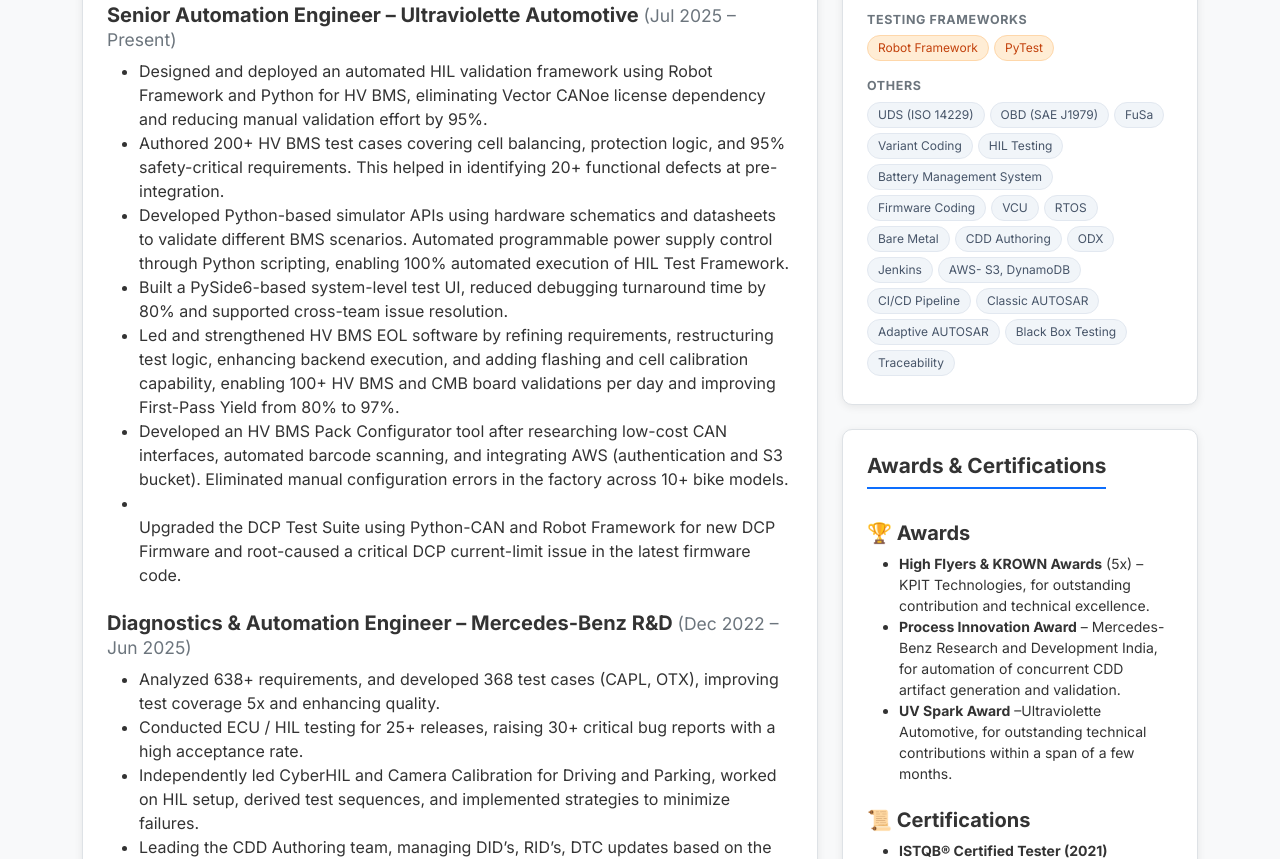
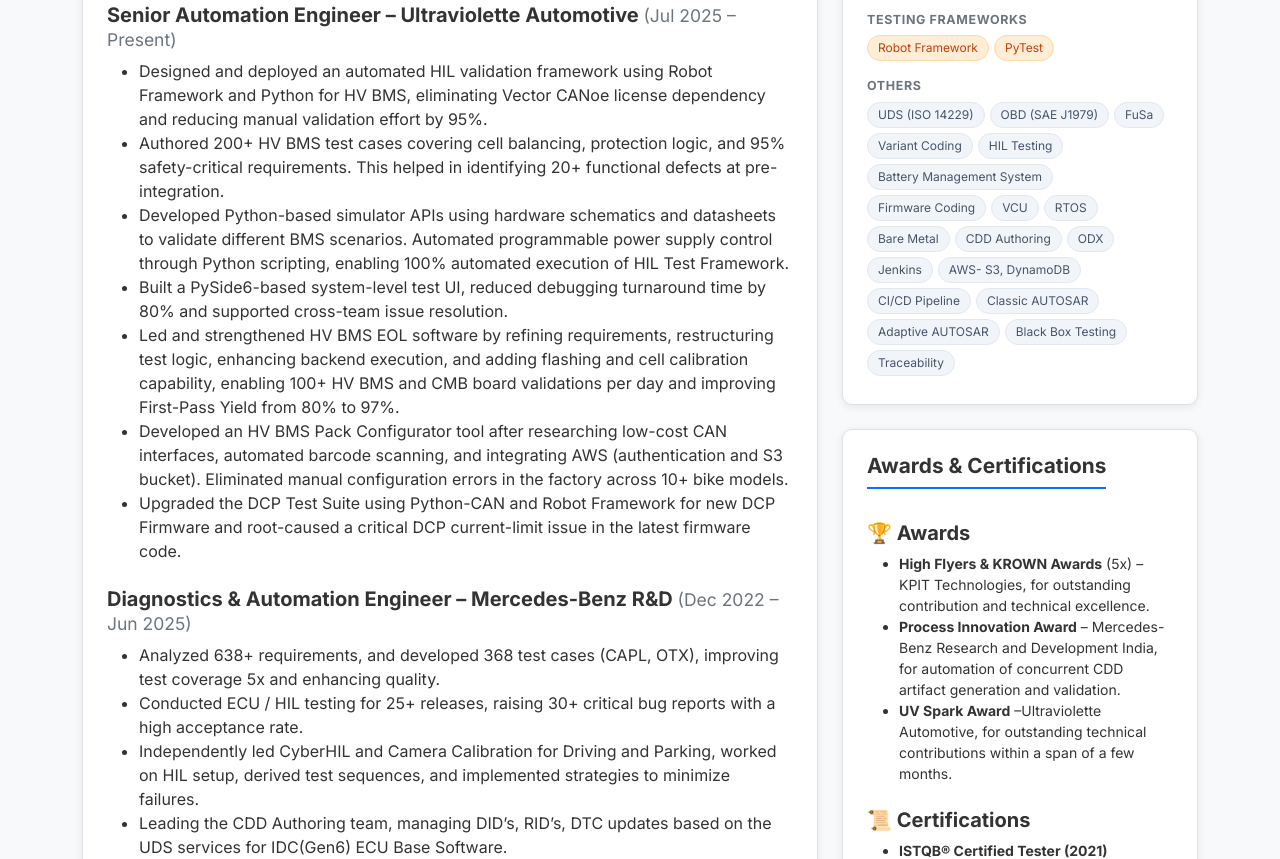
Before and after one commit to AditiS16/AditiS16.github.io, a plain HTML site: page index.html in a window 1280 px wide. Shown: the part 950-1809 px from the top of the page. Drawn offline with nearby package versions, Linux system fonts and the light colour scheme.

Commit message:
Update index.html
Update

```diff
--- a/index.html
+++ b/index.html
@@ -444,7 +444,7 @@
                     <li>Built a PySide6-based system-level test UI, reduced debugging turnaround time by 80% and supported cross-team issue resolution.</li>
                     <li>Led and strengthened HV BMS EOL software by refining requirements, restructuring test logic, enhancing backend execution, and adding flashing and cell calibration capability, enabling 100+ HV BMS and CMB board validations per day and improving First-Pass Yield from 80% to 97%.</li>
                     <li>Developed an HV BMS Pack Configurator tool after researching low-cost CAN interfaces, automated barcode scanning, and integrating AWS (authentication and S3 bucket). Eliminated manual configuration errors in the factory across 10+ bike models.</li>
-                    <li></li>Upgraded the DCP Test Suite using Python-CAN and Robot Framework for new DCP Firmware and root-caused a critical DCP current-limit issue in the latest firmware code.</li>
+                    <li>Upgraded the DCP Test Suite using Python-CAN and Robot Framework for new DCP Firmware and root-caused a critical DCP current-limit issue in the latest firmware code.</li>
                 </ul>
 
                 <h5 class="fw-bold mt-4">Diagnostics & Automation Engineer – Mercedes-Benz R&D <span class="text-muted fw-normal small">(Dec 2022 – Jun 2025)</span></h5>
```
